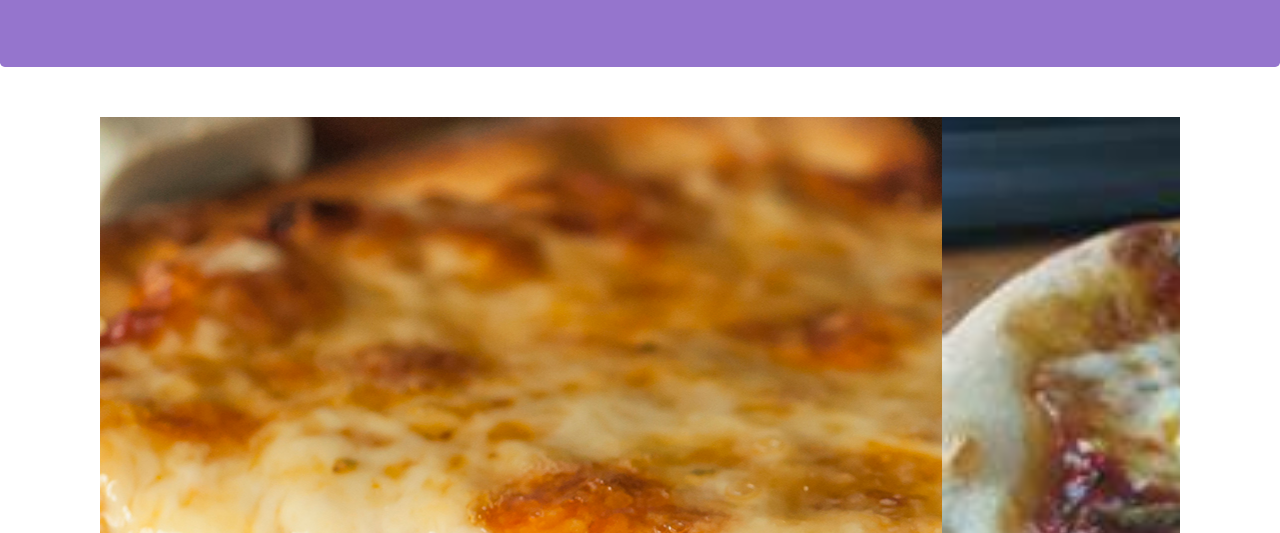
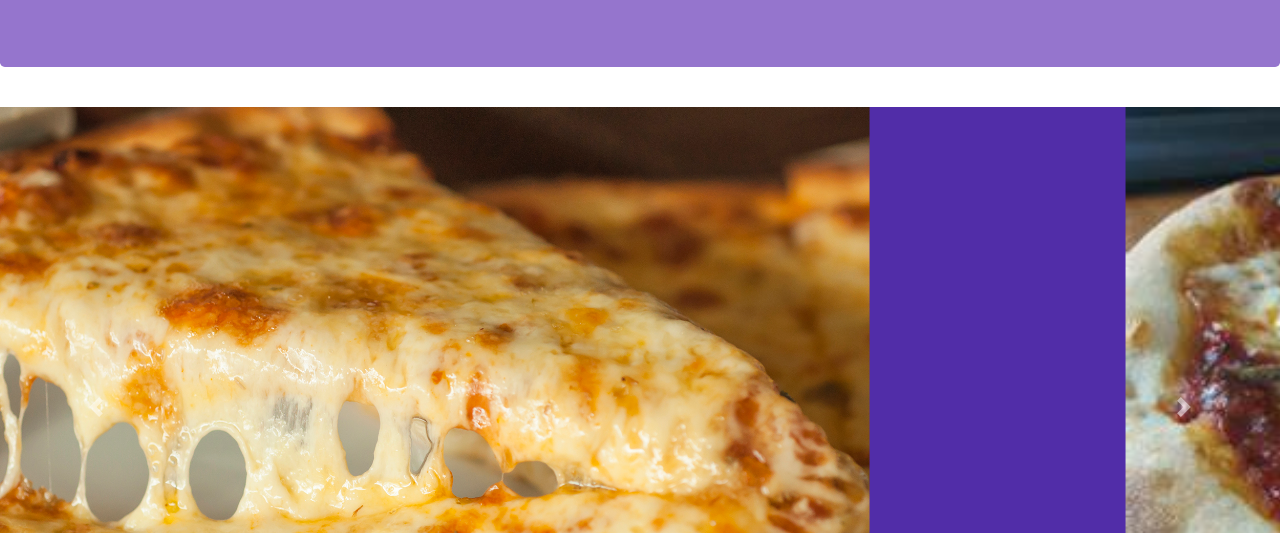
Before and after one commit to Yuha250301/Asg1-SE150173, a website: page index.html in a window 1280 px wide. Shown: the part 267-800 px from the top of the page. Drawn offline with nearby package versions, Linux system fonts and the light colour scheme.

Commit message:
Carousel 1

```diff
--- a/css/styles.css
+++ b/css/styles.css
@@ -7,7 +7,7 @@
     margin: 0px auto;
     padding: 50px 0px 50px 0px;
     border-bottom: 1px ridge;
-    min-height: 400px;
+    min-height: 300px;
 }
 
 .footer{
@@ -50,13 +50,15 @@ body {
 
 .carousel {
     background-color: #512DA8;
+    margin-top: 40px;
 }
 
 .carousel-item {
-    height: 900px;
+    height: 600px;
 }
 
 .carousel-item img {
     min-height: 100%;
-    margin: auto;
+    max-width: 80%;
+    margin: auto
 }
--- a/index.html
+++ b/index.html
@@ -147,12 +147,7 @@
             </div>
         </header>
 
-        <div class="container">
 
-            <!-- slide -->
-
-            <div class="row row-content">
-                <div class="col">
                     <div id="myCarousel" class="carousel slide" data-ride="carousel">
                         <div class="carousel-inner">
                             <div class="carousel-item active">
@@ -193,8 +188,12 @@
                             <span class="sr-only">Next</span>
                         </a>
                     </div>
-                </div> <!--  end col -->
-            </div>
+
+        <div class="container">
+
+            <!-- slide -->
+
+
 
             <!--  -->
 
```
